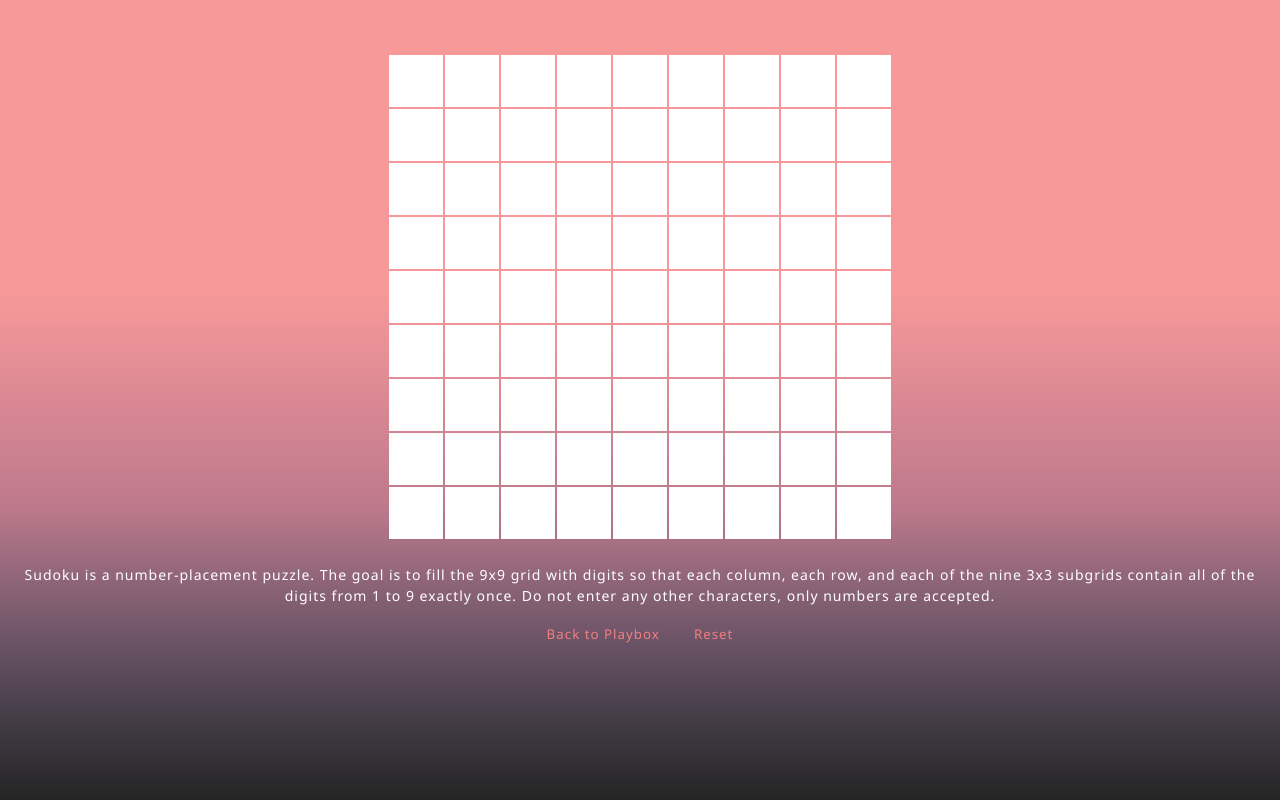
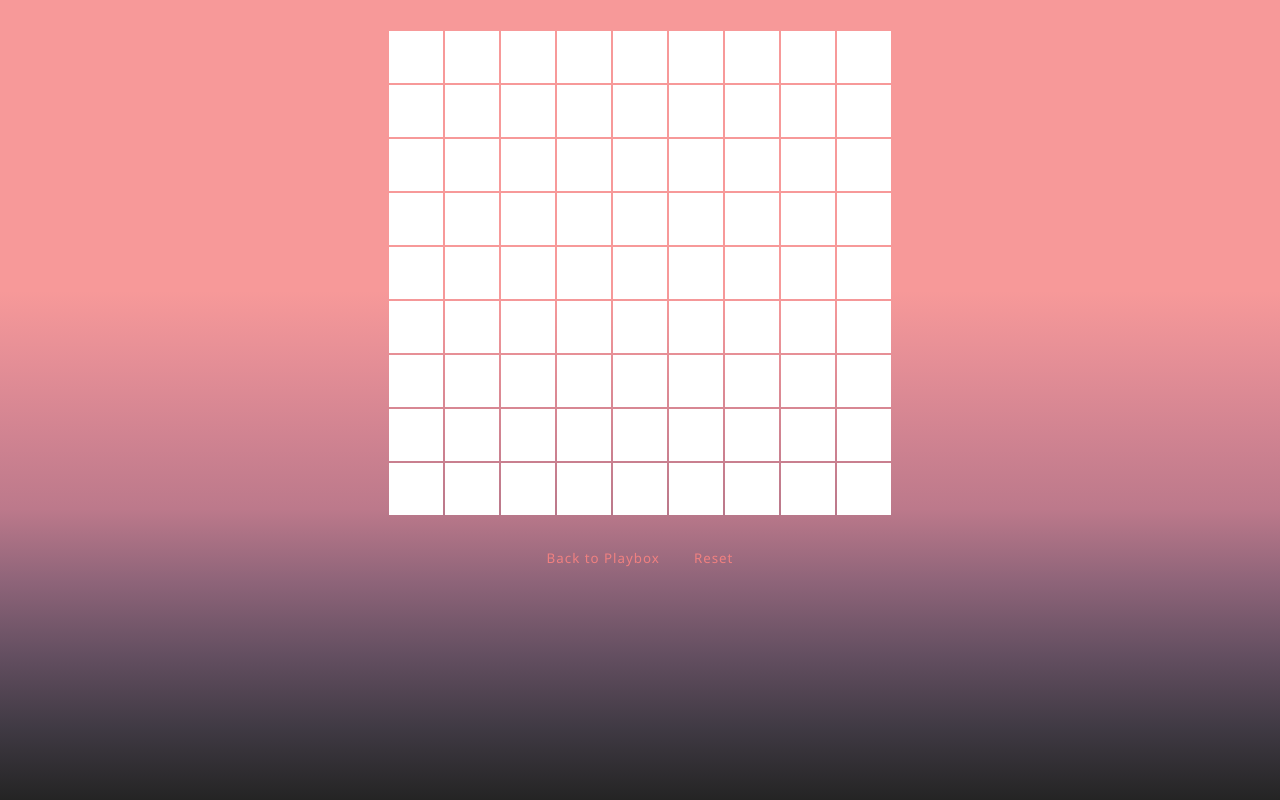
Before and after one commit to klnyc/Ball-Drop, a React (Vite) app: page /#/sudoku in a window 1280 px wide. Built offline with nearby package versions, Linux system fonts and the light colour scheme.

Commit message:
Fix Ball Drop min height issue and Sudoku mobile input size

```diff
--- a/src/Home/Home.css
+++ b/src/Home/Home.css
@@ -1,6 +1,6 @@
 #home-container {
   width: 100%;
-  height: 100vh;
+  height: 100%;
   display: flex;
   justify-content: center;
   flex-direction: column;
--- a/src/Sudoku/Sudoku.css
+++ b/src/Sudoku/Sudoku.css
@@ -1,5 +1,6 @@
 #sudoku-container {
-  padding: 24px;
+  width: 100%;
+  height: 100%;
   color: white;
   text-align: center;
 }
@@ -26,6 +27,7 @@
 
 #sudoku-warning-message {
   height: 30px;
+  line-height: 30px;
   color: var(--color-black);
 }
 
@@ -38,15 +40,12 @@
 }
 
 @media only screen and (max-width: 720px) {
+  /* Maximum input dimensions for mobile devices is 44px x 44px
+  due to Apple iOS Human Interface Guidelines for touch targets */
   .sudoku-input {
     width: 30px;
     height: 30px;
+    padding: 0;
+    box-sizing: border-box;
   }
 }
-
-@media only screen and (max-width: 375px) {
-  .sudoku-input {
-    width: 24px;
-    height: 24px;
-  }
-}
--- a/src/Sudoku/components/Sudoku.tsx
+++ b/src/Sudoku/components/Sudoku.tsx
@@ -79,12 +79,12 @@ const Sudoku = (): JSX.Element => {
       <SudokuContext.Provider value={sudokuContext}>
         <div id="sudoku-warning-message">{message}</div>
         <Grid />
-        <div id="sudoku-description">
+        {/* <div id="sudoku-description">
           Sudoku is a number-placement puzzle. The goal is to fill the 9x9 grid
           with digits so that each column, each row, and each of the nine 3x3
           subgrids contain all of the digits from 1 to 9 exactly once. Do not
           enter any other characters, only numbers are accepted.
-        </div>
+        </div> */}
         <Link to="/">
           <button className="back-to-playbox-button">Back to Playbox</button>
         </Link>
--- a/src/index.css
+++ b/src/index.css
@@ -56,7 +56,7 @@ input[type="number"]::-webkit-outer-spin-button {
 }
 
 #app {
-  min-height: 100vh;
+  height: 100vh;
   width: 100%;
   background-image: linear-gradient(
     to top,
```
